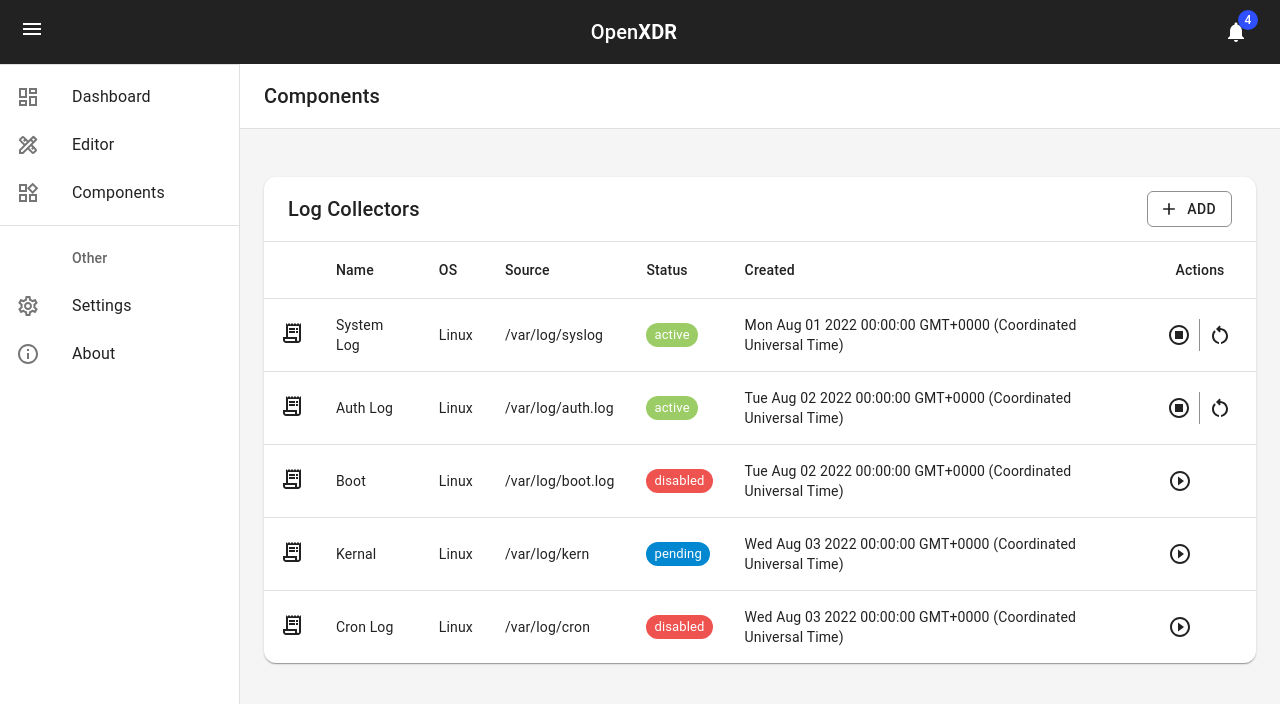
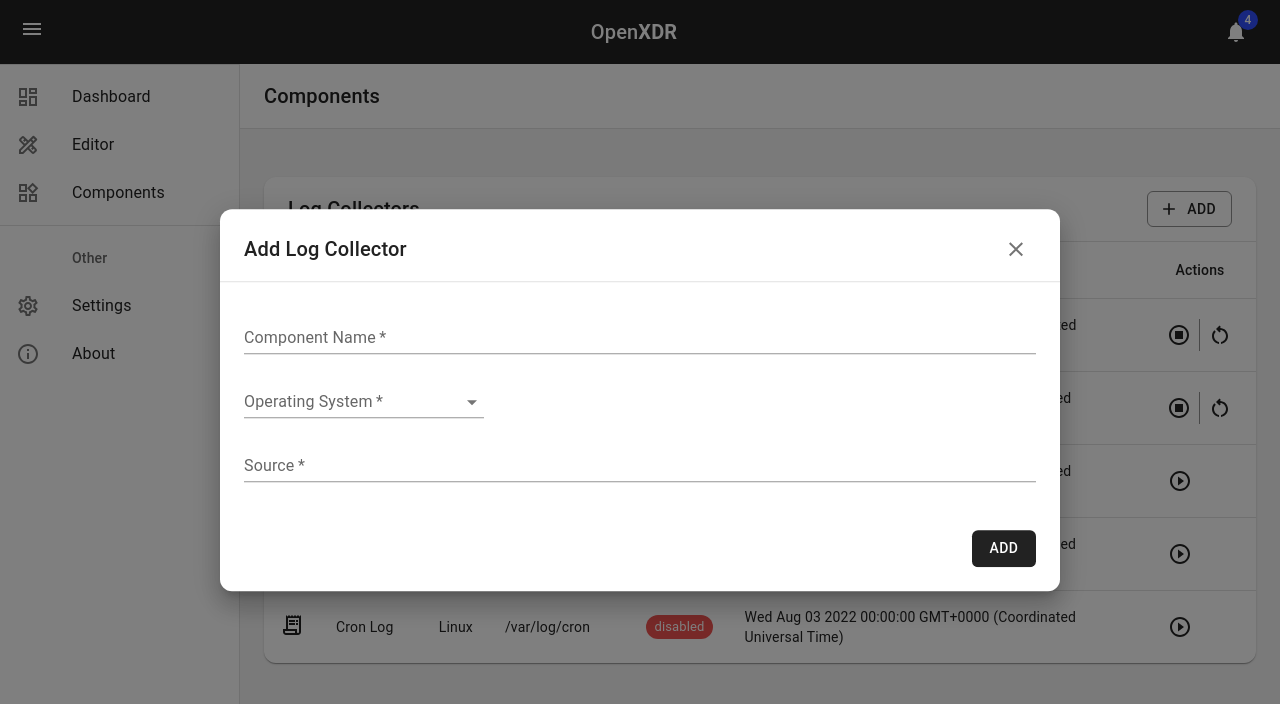
Before and after one commit to scorelab/OpenXDR, a React (Create React App) app in the folder console/: page /components in a window 1280 px wide. Both pictures are taken after a click on the button "ADD". Shown: the top 704 px of the page. Built offline with nearby package versions, Linux system fonts and the light colour scheme.

Commit message:
Implemented component creation screen

```diff
--- /dev/null
+++ b/console/src/components/ClosableModel.js
@@ -0,0 +1,46 @@
+import React, { } from 'react';
+import { Modal, Paper, Toolbar, IconButton, Typography, Box, Divider } from '@mui/material';
+import CloseIcon from '@mui/icons-material/Close';
+
+
+export default function ClosableModel({ children, ...props }) {
+  return (
+    <Modal
+      open={props.open}
+      onClose={props.onClose}
+      aria-labelledby="modal-modal-title"
+      aria-describedby="modal-modal-description"
+    >
+      <Paper
+        elevation={16}
+        sx={{
+          position: 'absolute',
+          top: '50%',
+          left: '50%',
+          transform: 'translate(-50%, -50%)',
+          width: 840,
+          maxHeight: 640,
+          pt: 1,
+          display: 'flex',
+          flexDirection: 'column',
+        }}
+      >
+        <Toolbar sx={{ pl: 0 }}>
+          <Typography variant="h6" component="div" sx={{ flexGrow: 1 }}>
+            {props.title}
+          </Typography>
+          <IconButton aria-label="close" onClick={props.onClose}>
+            <CloseIcon />
+          </IconButton>
+        </Toolbar>
+        <Divider />
+        <Box sx={{
+          m: 3,
+          overflow: 'scroll',
+        }}>
+          {children}
+        </Box>
+      </Paper>
+    </Modal>
+  );
+}
--- /dev/null
+++ b/console/src/pages/component_details/ComponentDetails.js
@@ -0,0 +1,63 @@
+import React, { useState } from 'react';
+
+import './ComponentDetails.css';
+import { Box, Button, FormControl, InputLabel, MenuItem, Select, TextField, Typography } from '@mui/material';
+
+function ComponentDetails() {
+  const { os, setOs } = useState(0);
+
+  const handleChange = (event) => {
+    setOs(event.target.value);
+  };
+
+  return (
+    <Box
+      component="form"
+      sx={{ '& .MuiTextField-root': { mb: 2 } }}
+      noValidate
+      autoComplete="off"
+    >
+      <div>
+        <TextField
+          required
+          fullWidth
+          id="name"
+          label="Component Name"
+          placeholder="Linux Log"
+          variant="standard"
+        />
+        <div>
+          <FormControl required variant="standard" sx={{ mb: 2, minWidth: 240 }}>
+            <InputLabel id="demo-simple-select-label">Operating System</InputLabel>
+            <Select
+              labelId="demo-simple-select-label"
+              id="demo-simple-select"
+              value={os}
+              label="Operating System"
+              onChange={handleChange}
+            >
+              <MenuItem value={0}>Linux</MenuItem>
+              <MenuItem value={1}>Windows</MenuItem>
+              <MenuItem value={2}>MacOS</MenuItem>
+            </Select>
+          </FormControl>
+        </div>
+        <TextField
+          required
+          fullWidth
+          id="source"
+          label="Source"
+          placeholder="/var/log/syslog"
+          variant="standard"
+        />
+        <Box sx={{float: 'right'}}>
+          <Button sx={{ ml: 1, mt: 4 }} variant="contained" disableElevation>
+            ADD
+          </Button>
+        </Box>
+      </div>
+    </Box>
+  );
+}
+
+export default ComponentDetails;
--- a/console/src/pages/components/ComponentList.js
+++ b/console/src/pages/components/ComponentList.js
@@ -13,7 +13,8 @@
 import StopIcon from '@mui/icons-material/StopCircleOutlined';
 import StartIcon from '@mui/icons-material/PlayCircleOutline';
 import RestartIcon from '@mui/icons-material/RestartAltOutlined';
-
+import ComponentDetails from '../component_details/ComponentDetails';
+import ClosableModel from '../../components/ClosableModel';
 
 function createData(
   name,
@@ -41,6 +42,8 @@
       return <Chip label={status} color='error' size='small' />
     case 'pending':
       return <Chip label={status} color='info' size='small' />
+    default:
+      break;
   }
 }
 
@@ -65,8 +68,11 @@
           <Button><StartIcon /></Button>
         </ButtonGroup>
       )
+    default:
+      break;
   }
 }
+
 
 function ComponentTable() {
   return (
@@ -107,19 +113,27 @@
 }
 
 function ComponentList(props) {
+  const [open, setOpen] = React.useState(false);
+  const handleOpen = () => setOpen(true);
+  const handleClose = () => setOpen(false);
+
   return (
+    <>
+      <ClosableModel open={open} onClose={handleClose} title={'Add Log Collector'}>
+        <ComponentDetails />
+      </ClosableModel>
       <Paper>
         <Toolbar sx={{ pl: 0 }}>
           <Typography variant="h6" component="div" sx={{ flexGrow: 1 }}>
             Log Collectors
           </Typography>
-        <Button variant="outlined" startIcon={<AddIcon />}>
-          Add
-        </Button>
+
+          <Button variant="outlined" startIcon={<AddIcon />} onClick={handleOpen}>Add</Button>
         </Toolbar>
         <Divider />
         <ComponentTable />
       </Paper>
+    </>
   )
 }
 
```
Also changed, not shown: console/src/pages/component_details/ComponentDetails.css (added), 1 other file (tests, documents, lock files or other folders). Lines whose indentation alone changed are shown as unchanged.
